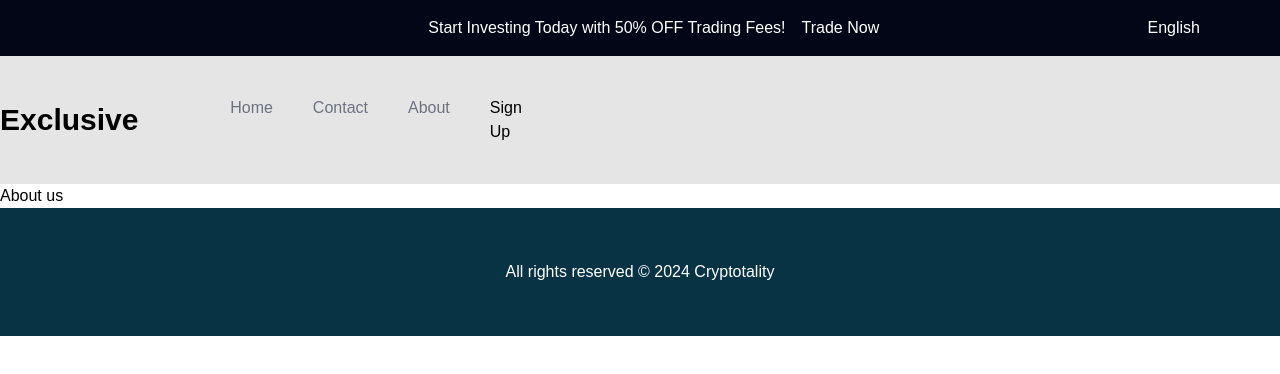
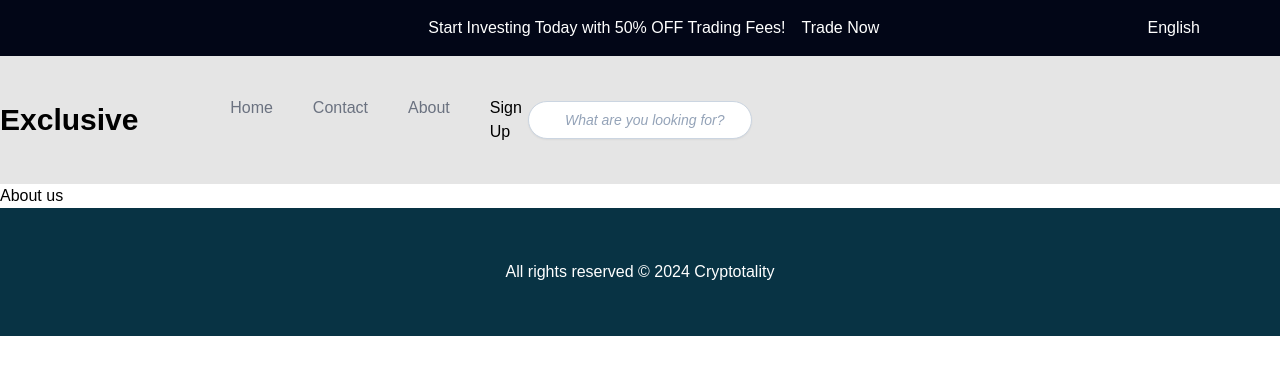
Before and after one commit to kyuremmmmz/Ecommerce-Project-practice, a Next.js app: page /page/about in a window 1280 px wide. Shown: the top 374 px of the page. Built offline with nearby package versions, Linux system fonts and the light colour scheme.

Commit message:
working with navs

```diff
--- a/app/components/Navbars.tsx
+++ b/app/components/Navbars.tsx
@@ -52,6 +52,23 @@ export default function Navbars() {
           Sign Up
         </Link>
       </div>
+      <div className=" ">
+        <input className="
+        col-span-4 justify-center space-x-10
+        placeholder:italic
+        placeholder:text-slate-400 block
+        bg-white w-full border
+        border-slate-300 rounded-3xl
+        py-2 pl-9 pr-3 shadow-sm
+        focus:outline-none
+        focus:border-sky-500
+        focus:ring-sky-500
+        focus:ring-1
+        sm:text-sm"
+          placeholder="What are you looking for?"
+          type="text"
+          name="search" />
+      </div>
     </nav>
   );
 }
```
Also changed, not shown: app/page/(auth)/forgot/page.tsx (added), app/page/(auth)/login/page.tsx (added), app/page/(auth)/register/page.tsx (added).
